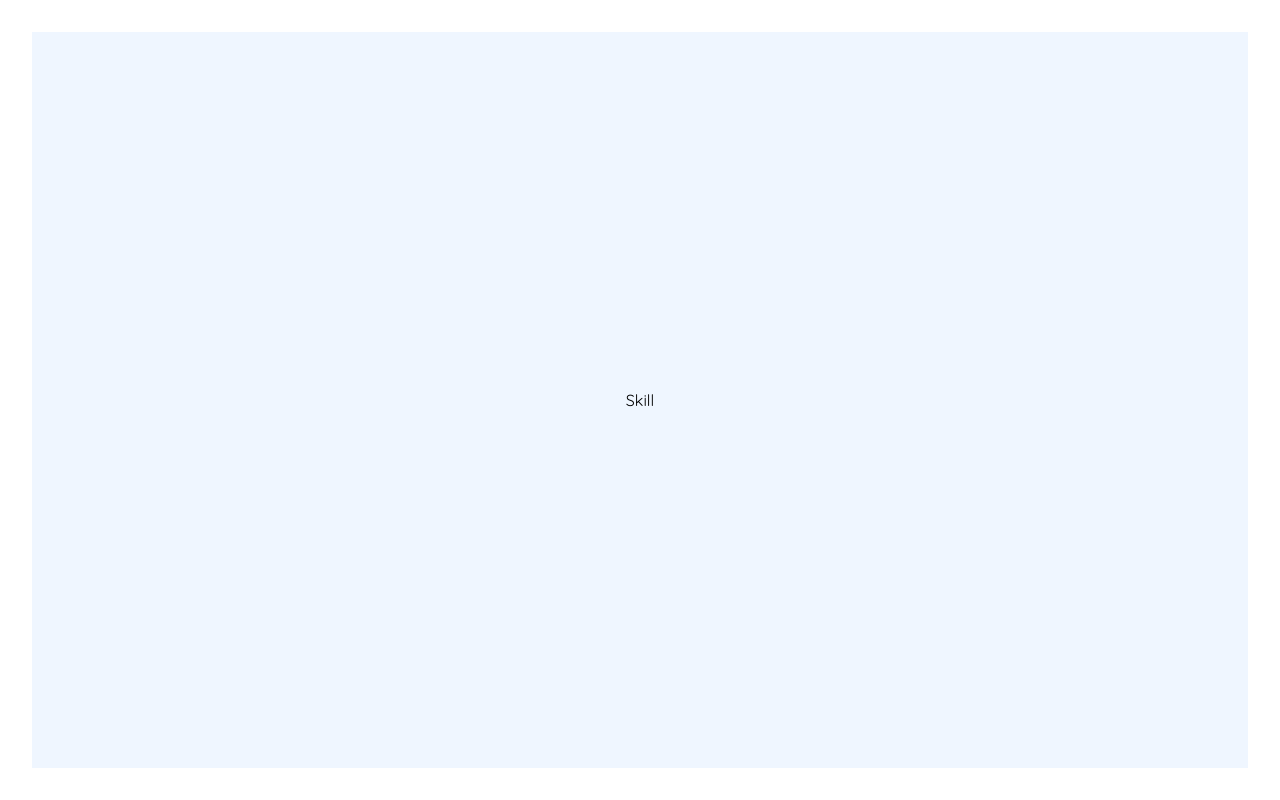
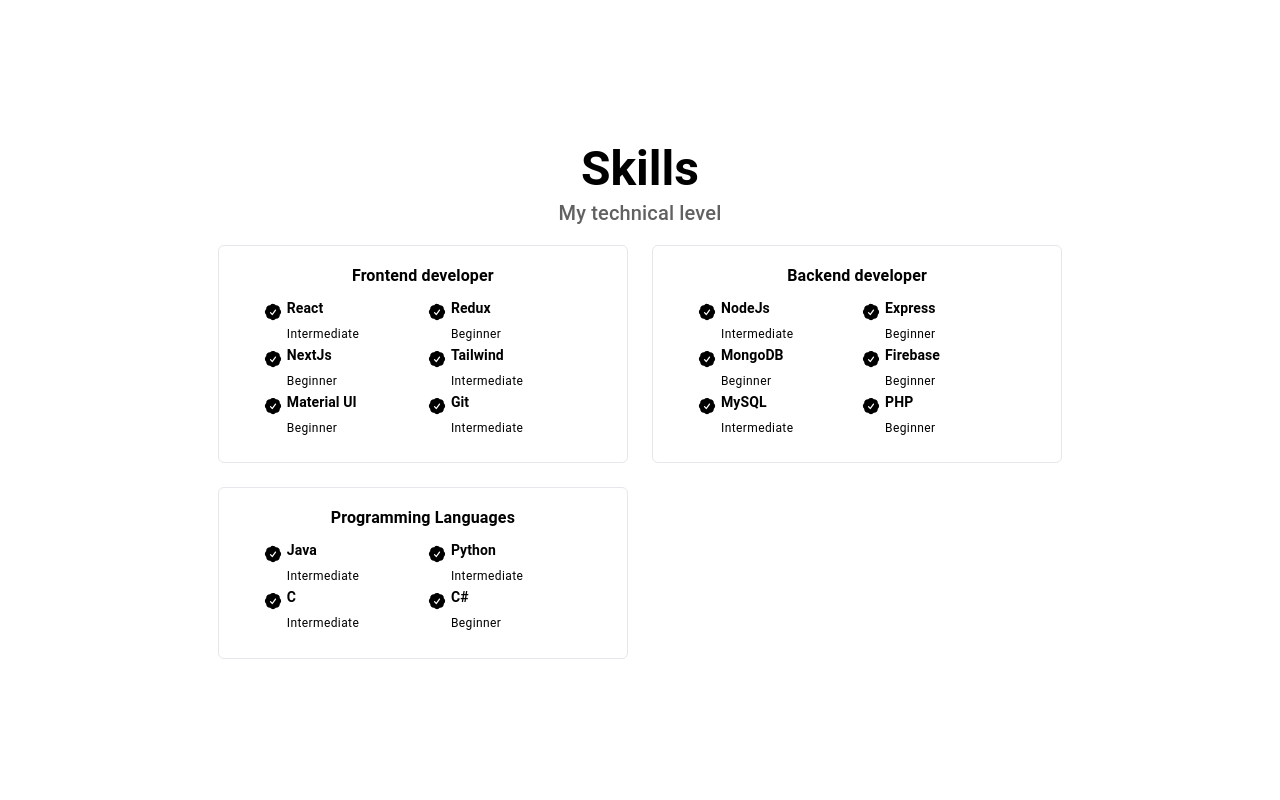
Before and after one commit to thantheinthwin/thantheinthwin.github.io, a Next.js app: page /components/Skill in a window 1280 px wide. Built offline with nearby package versions, Linux system fonts and the light colour scheme.

Commit message:
skill page finished

```diff
--- a/src/pages/components/About.jsx
+++ b/src/pages/components/About.jsx
@@ -35,9 +35,9 @@
           <Image src={ProfilePic} alt='ProfilePic' className='object-cover filter grayscale'/>
         </div>
         <div className='flex flex-col col-span-1 p-6 text-center md:justify-center md:text-left md:col-span-4'>
-          <Typography variant='h4' sx={{fontWeight: 'bold'}}>About Me</Typography>
-          <Typography variant='subtitle2' sx={{color: 'grey.700'}} className='mb-2'>My Introduction</Typography>
-          <Typography align='justify' variant='body2' paragraph='true' sx={{fontWeight: 'light'}}>
+          <Typography variant='h3' sx={{fontWeight: 'bold'}}>About Me</Typography>
+          <Typography variant='h6' sx={{color: 'grey.700'}} className='mb-2'>My Introduction</Typography>
+          <Typography align='justify' variant='body2' paragraph={true} sx={{fontWeight: 'light'}}>
             I love to create web applications basically through MERN technology and I have also built some using PHP.
             I have over 3 years of experience in web development. And I am currently a student persuing a Bachelor Degree in Computing with honours through NCC educaton.
           </Typography>
--- a/src/pages/components/Main.jsx
+++ b/src/pages/components/Main.jsx
@@ -38,6 +38,7 @@
     <Qualification ref={qualificationRef} state={qualificationIsVisible} />,
     <Contact ref={contactRef} state={contactIsVisible} />,
   ];
+
   return (
     <AnimatePresence mode='wait'>
       <div className='relative w-screen h-screen overflow-x-hidden overflow-y-scroll scrollbar-hide snap-y snap-mandatory'>
--- a/src/pages/components/Skill.jsx
+++ b/src/pages/components/Skill.jsx
@@ -1,13 +1,235 @@
-import React, { forwardRef } from 'react'
-import { motion } from 'framer-motion';
+import React, { forwardRef, useRef } from 'react'
+import { motion, useInView } from 'framer-motion';
+import { Typography } from '@mui/material';
+
+import { HiCheckBadge } from 'react-icons/hi2'
 
 const Skill = forwardRef((state, ref) => {
+  const titleRef = useRef();
+  const isInView = useInView(titleRef, {once: true});
+
+  const container = {
+    show: {
+      transition: {
+        staggerChildren: 0.35,
+      }
+    }
+  }
+
+  const title = {
+    hidden: {opacity: 0, y: 200 },
+    show: {
+      opacity: 1,
+      y: 0,
+      transition: {
+        ease: "easeInOut",
+        duration: 1.6,
+      },
+    },
+    exit: {
+      opacity: 0,
+      y: -200,
+      transition: {
+        ease: "easeInOut",
+        duration: 0.8,
+      },
+    },
+  };
+
+  const frontend = [
+    {
+      language: 'React',
+      exp: 'Intermediate'
+    },
+    {
+      language: 'Redux',
+      exp: 'Beginner'
+    },
+    {
+      language: 'NextJs',
+      exp: 'Beginner'
+    },
+    {
+      language: 'Tailwind',
+      exp: 'Intermediate'
+    },
+    {
+      language: 'Material UI',
+      exp: 'Beginner'
+    },
+    {
+      language: 'Git',
+      exp: 'Intermediate'
+    }
+  ]
+
+  const backend = [
+    {
+      language: 'NodeJs',
+      exp: 'Intermediate'
+    },
+    {
+      language: 'Express',
+      exp: 'Beginner'
+    },
+    {
+      language: 'MongoDB',
+      exp: 'Beginner'
+    },
+    {
+      language: 'Firebase',
+      exp: 'Beginner'
+    },
+    {
+      language: 'MySQL',
+      exp: 'Intermediate'
+    },
+    {
+      language: 'PHP',
+      exp: 'Beginner'
+    }
+  ]
+
+  const programming = [
+    {
+      language: 'Java',
+      exp: 'Intermediate'
+    },
+    {
+      language: 'Python',
+      exp: 'Intermediate'
+    },
+    {
+      language: 'C',
+      exp: 'Intermediate'
+    },
+    {
+      language: 'C#',
+      exp: 'Beginner'
+    }
+  ]
+
   return (
     <motion.section
       id="skill"
-      className="relative p-8 snap-start"
+      className="relative flex justify-center p-8 snap-start"
     >
-      <div ref={ref} className='flex items-center justify-center w-full h-full bg-blue-50'>Skill</div>
+      <div
+        ref={ref}
+        className="flex flex-col items-center justify-center w-5/6 h-full gap-4"
+      >
+        <div className="grid w-full text-center" ref={titleRef}>
+          {isInView && (
+            <motion.div
+              variants={container}
+              initial="hidden"
+              animate="show"
+              exit="exit"
+            >
+              <motion.div variants={title}>
+                <Typography variant="h3" sx={{ fontWeight: "bold" }}>
+                  Skills
+                </Typography>
+              </motion.div>
+              <motion.div variants={title}>
+                <Typography variant="h6" sx={{ color: "grey.700" }}>
+                  My technical level
+                </Typography>
+              </motion.div>
+            </motion.div>
+          )}
+        </div>
+        {isInView && (
+          <motion.div
+            className="grid w-5/6 grid-cols-1 gap-2 lg:gap-6 md:grid-cols-2"
+            initial={{ opacity: 0 }}
+            animate={{ opacity: 1 }}
+            transition={{ duration: 1, delay: 1.75 }}
+          >
+            <motion.div className="p-2 border rounded-md md:p-4">
+              <Typography
+                variant="subtitle1"
+                sx={{ fontWeight: "bold" }}
+                align="center"
+              >
+                Frontend developer
+              </Typography>
+              <div className="grid grid-cols-2 m-2 lg:px-4">
+                {frontend.map((item, i) => {
+                  return (
+                    <div key={i} className="flex col-span-1">
+                      <HiCheckBadge className="m-1 text-xl" />
+                      <div>
+                        <Typography
+                          variant="subtitle2"
+                          sx={{ fontWeight: "bold" }}
+                        >
+                          {item.language}
+                        </Typography>
+                        <Typography variant="caption">{item.exp}</Typography>
+                      </div>
+                    </div>
+                  );
+                })}
+              </div>
+            </motion.div>
+            <motion.div className="p-2 border rounded-md md:p-4">
+              <Typography
+                variant="subtitle1"
+                sx={{ fontWeight: "bold" }}
+                align="center"
+              >
+                Backend developer
+              </Typography>
+              <div className="grid grid-cols-2 m-2 lg:px-4">
+                {backend.map((item, i) => {
+                  return (
+                    <div key={i} className="flex col-span-1">
+                      <HiCheckBadge className="m-1 text-xl" />
+                      <div>
+                        <Typography
+                          variant="subtitle2"
+                          sx={{ fontWeight: "bold" }}
+                        >
+                          {item.language}
+                        </Typography>
+                        <Typography variant="caption">{item.exp}</Typography>
+                      </div>
+                    </div>
+                  );
+                })}
+              </div>
+            </motion.div>
+            <motion.div className="p-2 border rounded-md md:p-4">
+              <Typography
+                variant="subtitle1"
+                sx={{ fontWeight: "bold" }}
+                align="center"
+              >
+                Programming Languages
+              </Typography>
+              <div className="grid grid-cols-2 m-2 lg:px-4">
+                {programming.map((item, i) => {
+                  return (
+                    <div key={i} className="flex col-span-1">
+                      <HiCheckBadge className="m-1 text-xl" />
+                      <div>
+                        <Typography
+                          variant="subtitle2"
+                          sx={{ fontWeight: "bold" }}
+                        >
+                          {item.language}
+                        </Typography>
+                        <Typography variant="caption">{item.exp}</Typography>
+                      </div>
+                    </div>
+                  );
+                })}
+              </div>
+            </motion.div>
+          </motion.div>
+        )}
+      </div>
     </motion.section>
   );
 })
```
